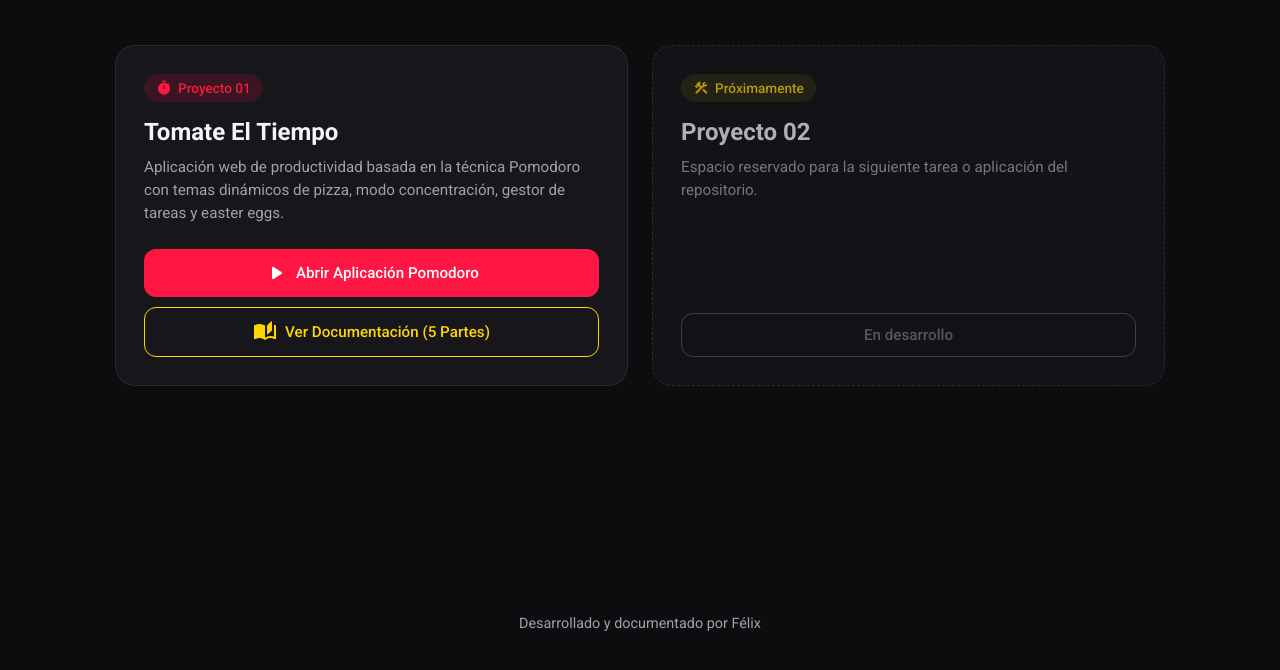
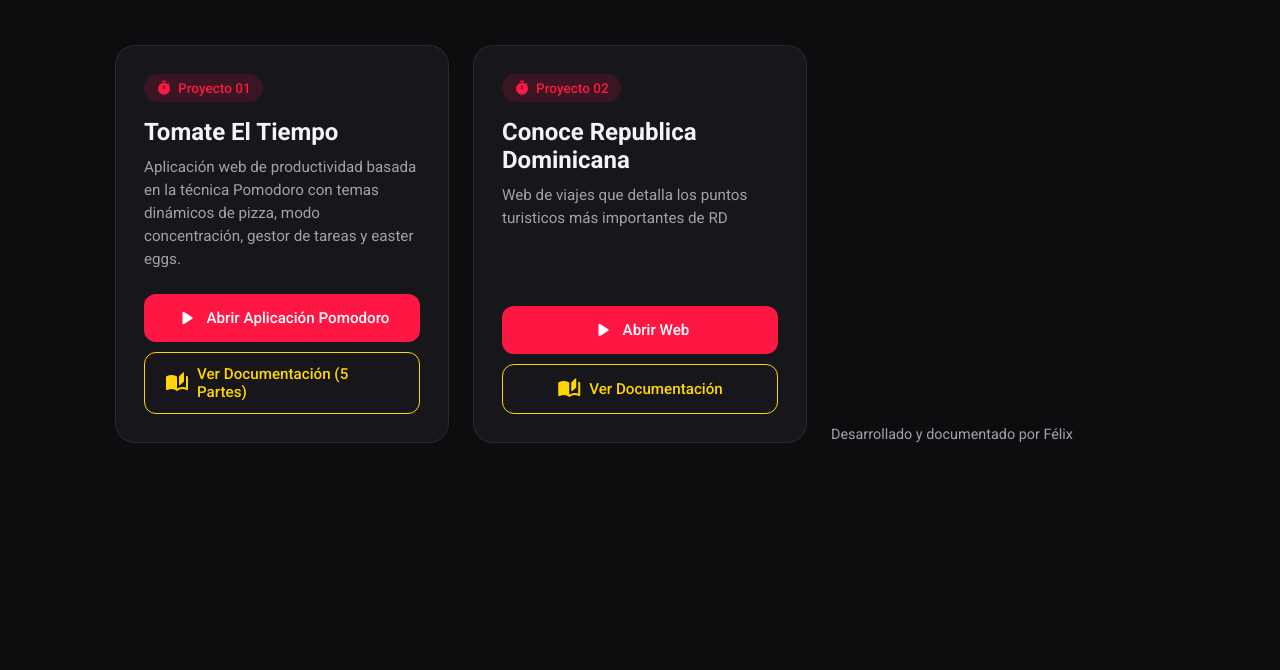
Before and after one commit to LIX28/DesarrolloDeInterfaces., a plain HTML site: page index.html in a window 1280 px wide. Shown: the part 128-798 px from the top of the page. Drawn offline with Linux system fonts and the light colour scheme.

Commit message:
Revise project 02 card content and links
Updated project placeholder details and links.

```diff
--- a/index.html
+++ b/index.html
@@ -177,22 +177,26 @@
         </article>
 
         <!-- PLANTILLA PARA FUTURO PROYECTO 2 -->
-        <article class="card placeholder">
+         <article class="card">
             <div>
-                <span class="badge" style="background: rgba(255,214,0,0.1); color: var(--accent);">
-                    <span class="material-icons-round" style="font-size: 16px;">construction</span>
-                    Próximamente
+                <span class="badge">
+                    <span class="material-icons-round" style="font-size: 16px;">timer</span>
+                    Proyecto 02
                 </span>
-                <h2>Proyecto 02</h2>
-                <p>Espacio reservado para la siguiente tarea o aplicación del repositorio.</p>
+                <h2>Conoce Republica Dominicana</h2>
+                <p>Web de viajes que detalla los puntos turisticos más importantes de RD</p>
             </div>
             <div class="actions">
-                <a href="#" class="btn btn-outline" style="border-color: #555; color: #777; pointer-events: none;">
-                    En desarrollo
+                <a href="WebViajes/pruebaWeb/index.html" class="btn btn-primary">
+                    <span class="material-icons-round">play_arrow</span>
+                    Abrir Web
+                </a>
+                <a href="WebViajes/WebViajes.html" class="btn btn-outline">
+                    <span class="material-icons-round">auto_stories</span>
+                    Ver Documentación
                 </a>
             </div>
         </article>
-    </main>
 
     <footer>
         Desarrollado y documentado por Félix
```
